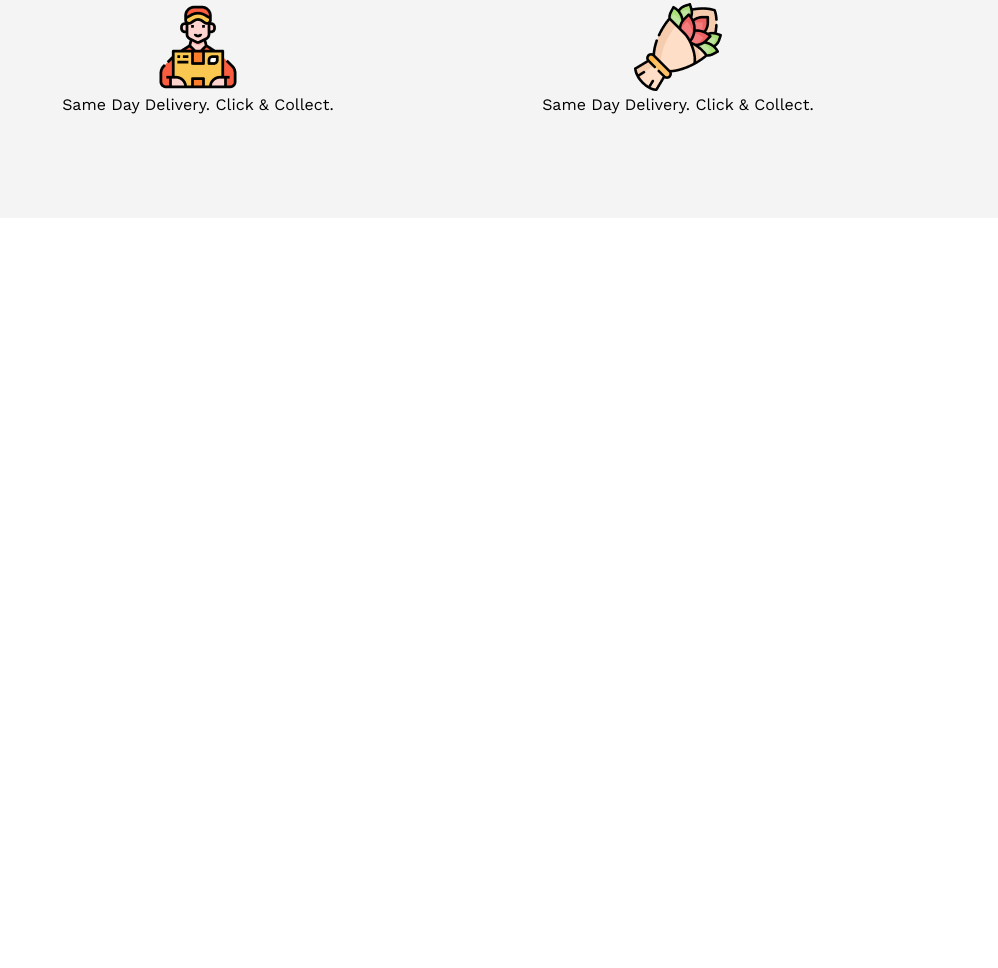
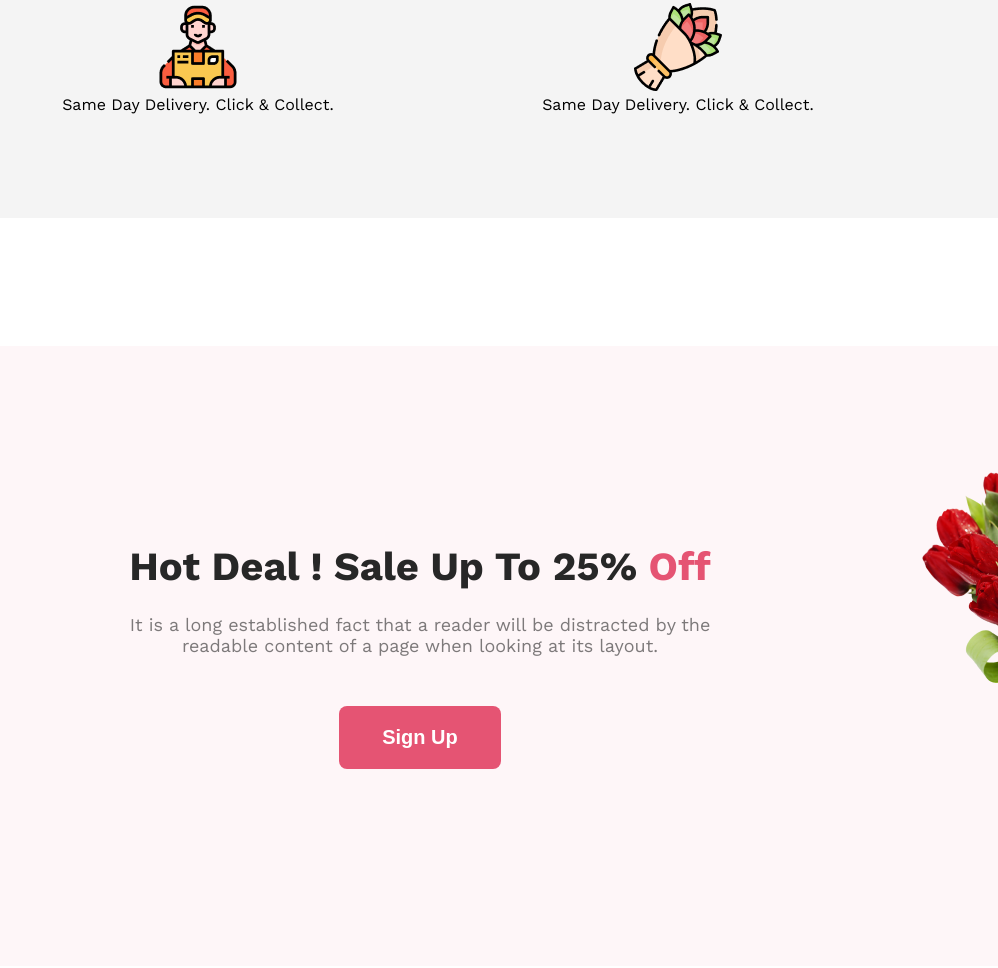
Before and after one commit to sadia111-a/flower-shop-assignment, a plain HTML site: page index.html in a window 1280 px wide. Shown: the part 2040-3008 px from the top of the page, without its empty margins (282-1280 px from the left). Before the commit the page ends 2386 px from the top, so only its background shows below. Drawn offline with nearby package versions, Linux system fonts and the light colour scheme.

Commit message:
another part done

```diff
--- a/index.html
+++ b/index.html
@@ -93,6 +93,19 @@
 
             </div>
         </section>
+        <section>
+            <div class="hot-deal-container">
+                <div class="hot-deal-description">
+                    <h3 class="hot-heading">Hot Deal ! Sale Up To 25% <span class="color-of">Off</span></h3>
+                    <p class="hot-pera">It is a long established fact that a reader will be distracted by the readable content of a page when looking at its layout.</p>
+                    <button class="btn">Sign Up</button>
+
+                </div>
+                <div>
+                    <img class="rose" src="Flower Asset/pngwing 8.png" alt="">
+                </div>
+            </div>
+        </section>
     </main>
 
     <footer>
--- a/style.css
+++ b/style.css
@@ -120,8 +120,9 @@ body {
     font-weight: 700;
     text-decoration-line: underline;
 }
+
 /* optional part starts here */
-.optional-container{
+.optional-container {
     width: 1440px;
     height: 320px;
     margin-top: 128px;
@@ -135,3 +136,43 @@ background: rgba(39, 39, 39, 0.05);
     margin-bottom: 128px;
 
 }
+
+/* third page starts here */
+.hot-deal-container {
+    display: flex;
+    justify-content: center;
+    align-items: center;
+    gap: 200px;
+    text-align: center;
+    border-radius: 8px;
+background: rgba(229, 84, 115, 0.05);
+width: 1922px;
+height: 620px;
+}
+
+.hot-heading {
+    color: #272727;
+    font-size: 40px;
+    font-weight: 800;
+}
+
+.color-of {
+    color: #E55473;
+}
+
+.hot-pera {
+    color: rgba(39, 39, 39, 0.60);
+    text-align: center;
+    font-size: 18px;
+    font-weight: 400;
+    margin-top: 24px;
+    margin-bottom: 32px;
+    height: 60px;
+    width: 594px;
+}
+.rose{
+    margin-top: 100px;
+    margin-bottom: 100px;
+    /* margin-right: 429px; */
+
+}
```
Lines whose indentation alone changed are shown as unchanged.
